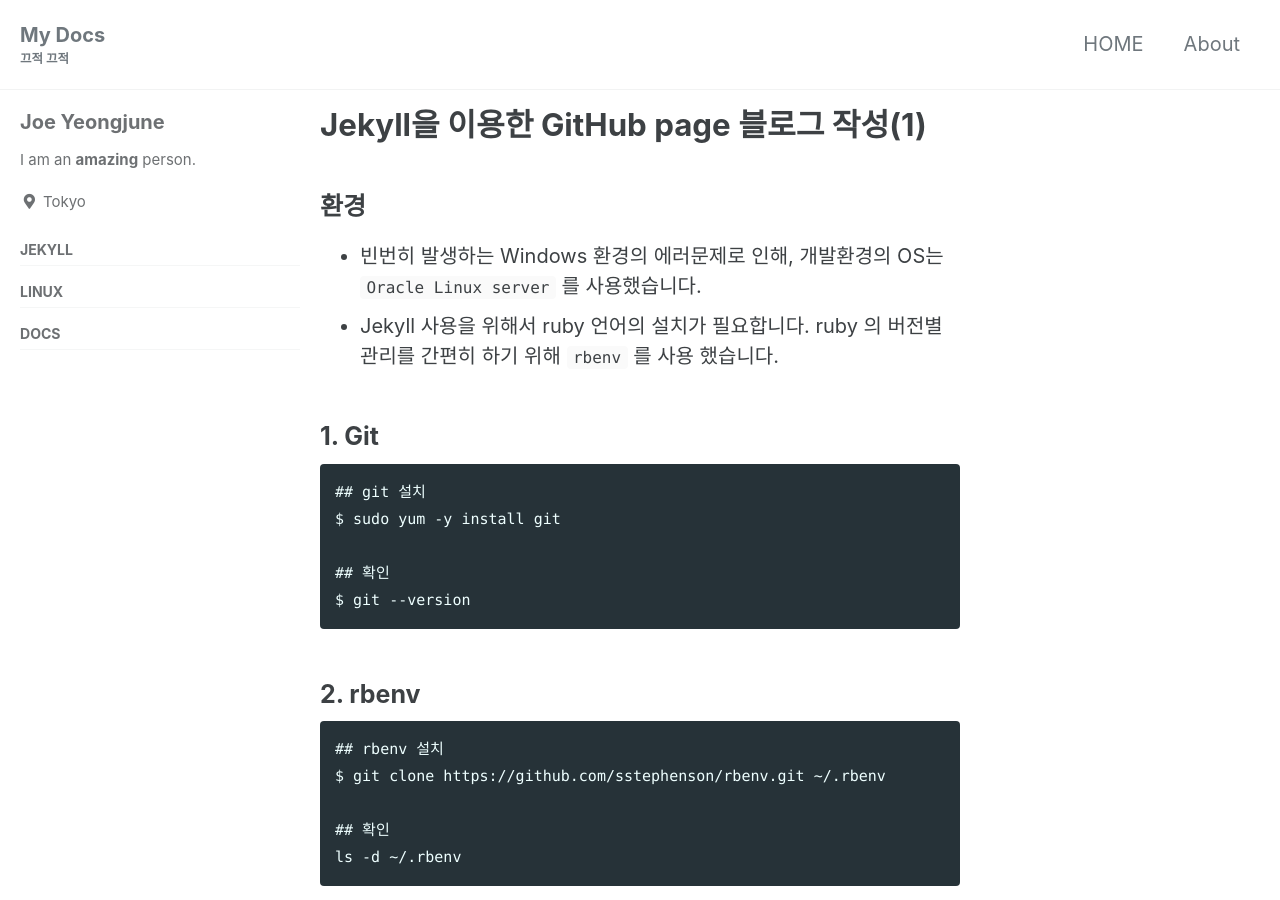
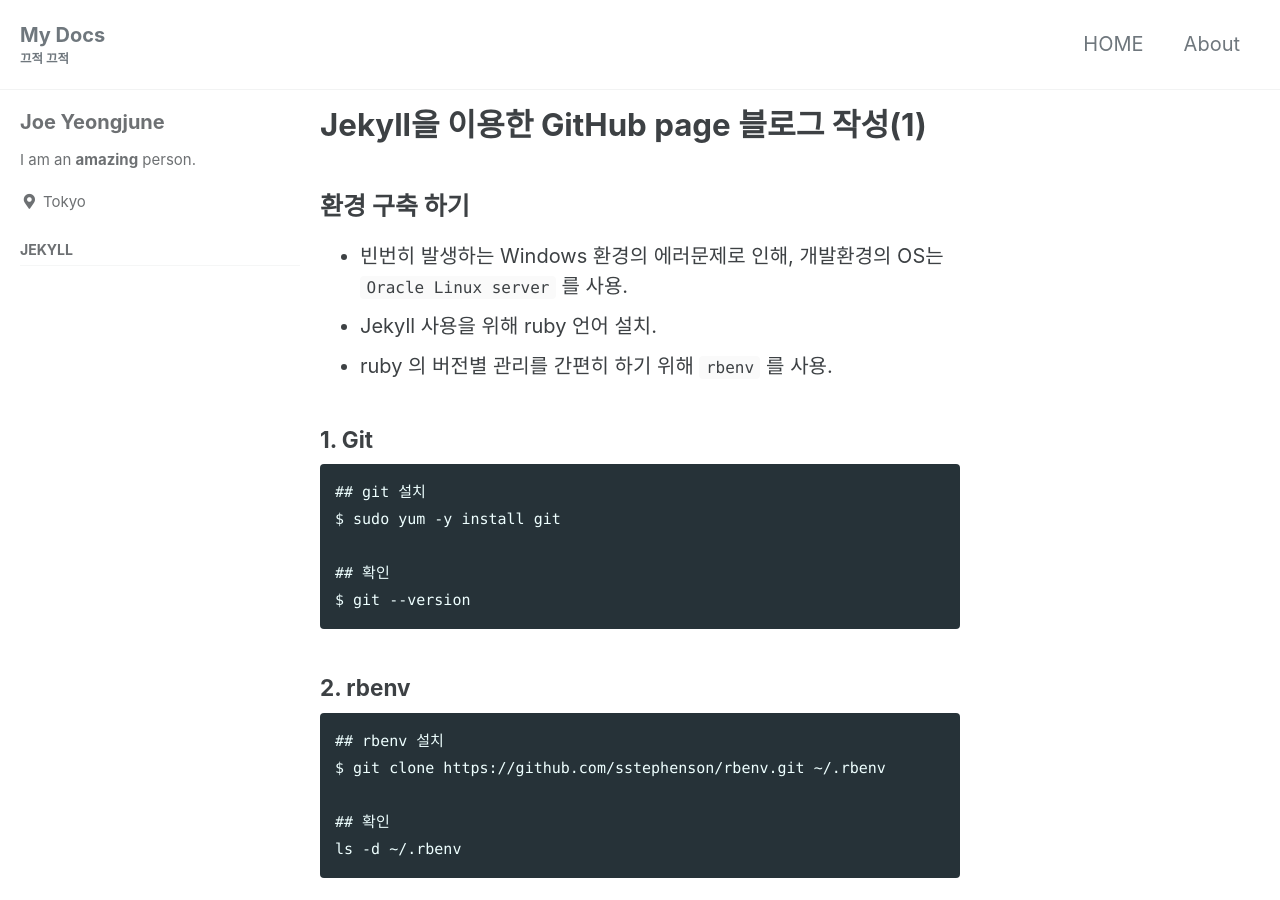
Before and after one commit to joejoeicandoit/joejoeicandoit.github.io, a Jekyll site: the page built from _posts/Jekyll/2024-02-15-jekyll-00-initialization.md, in a window 1280 px wide and 900 px high. Built offline with Jekyll 4.4.1, drawn with Linux system fonts in a browser that asks for light colours; cached includes are drawn as plain includes; some web fonts are replaced.

Commit message:
modified

````diff
--- a/_posts/Jekyll/2024-02-15-jekyll-00-initialization.md
+++ b/_posts/Jekyll/2024-02-15-jekyll-00-initialization.md
@@ -1,7 +1,7 @@
 ---
+layout: posts
 title: "Jekyll을 이용한 GitHub page 블로그 작성(1)"
 date: 2024-02-15 00:00:00 +0900
-layout: posts
 category: jekyll
 mermaid: true
 author_profile: true
@@ -9,14 +9,15 @@
     nav: "saidebar-category"
 ---
 
-## 환경
+## 환경 구축 하기
 
-- 빈번히 발생하는 Windows 환경의 에러문제로 인해, 개발환경의 OS는 `Oracle Linux server` 를 사용했습니다.
-- Jekyll 사용을 위해서 ruby 언어의 설치가 필요합니다. ruby 의 버전별 관리를 간편히 하기 위해 `rbenv` 를 사용 했습니다.
+- 빈번히 발생하는 Windows 환경의 에러문제로 인해, 개발환경의 OS는 `Oracle Linux server` 를 사용.
+- Jekyll 사용을 위해 ruby 언어 설치.
+- ruby 의 버전별 관리를 간편히 하기 위해 `rbenv` 를 사용.
 
 
 
-## 1. Git
+### 1. Git
 
 ```
 ## git 설치
@@ -26,7 +27,7 @@
 $ git --version
 ```
 
-## 2. rbenv
+### 2. rbenv
 
 ```
 ## rbenv 설치
@@ -36,7 +37,7 @@
 ls -d ~/.rbenv
 ```
 
-## 3. ruby-build
+### 3. ruby-build
 
 ```
 ## ruby-build 설치
@@ -46,7 +47,7 @@
 $ ls -d ~/.rbenv/plugins/ruby-build
 ```
 
-## 4. .bash_profile
+### 4. .bash_profile
 
 ```
 ## 설정
@@ -61,7 +62,7 @@
 $ exec $SHELL --login
 ```
 
-## 5. packge
+### 5. packge
 
 ```
 ## ruby 설치에 필요한 패키지 설치
@@ -75,7 +76,7 @@
 $ yum list installed | grep zlib-devel
 ```
 
-## 6. ruby
+### 6. ruby
 
 ```
 ## rbenv 버전 확인
@@ -99,7 +100,7 @@
 $ ruby -v
 ```
 
-## 7. jekyll
+### 7. jekyll
 
 ```
 ## jekyll and bundler 설치
@@ -112,7 +113,7 @@
 $ cd ~/myblog
 ```
 
-## 8. Start
+### 8. Start
 
 ```
 ## 사이트 기동
````
Also changed, not shown: _data/navigation.yml (+8 -9 lines), _pages/jekyll.md (+1 -1 lines), _posts/Jekyll/2024-02-15-jekyll-01-repository.md (deleted, +0 -17 lines), _posts/Jekyll/2024-02-15-jekyll-01-theme.md (added, +14 -0 lines), _posts/Jekyll/2024-02-15-jekyll-02-sidebar.md (added, +67 -0 lines), _posts/Jekyll/2024-02-15-jekyll-99-sidebar.md (deleted, +0 -58 lines), _posts/Jekyll/2024-03-19-jekyll-03-font.md (added, +34 -0 lines), _posts/_etc/2024-03-14-ubuntu-error.md (added, +49 -0 lines), about.md (+3 -1 lines), _pages/delete_docs.md (renamed from _pages/docs.md), _pages/delete_linux.md (renamed from _pages/linux.md).
